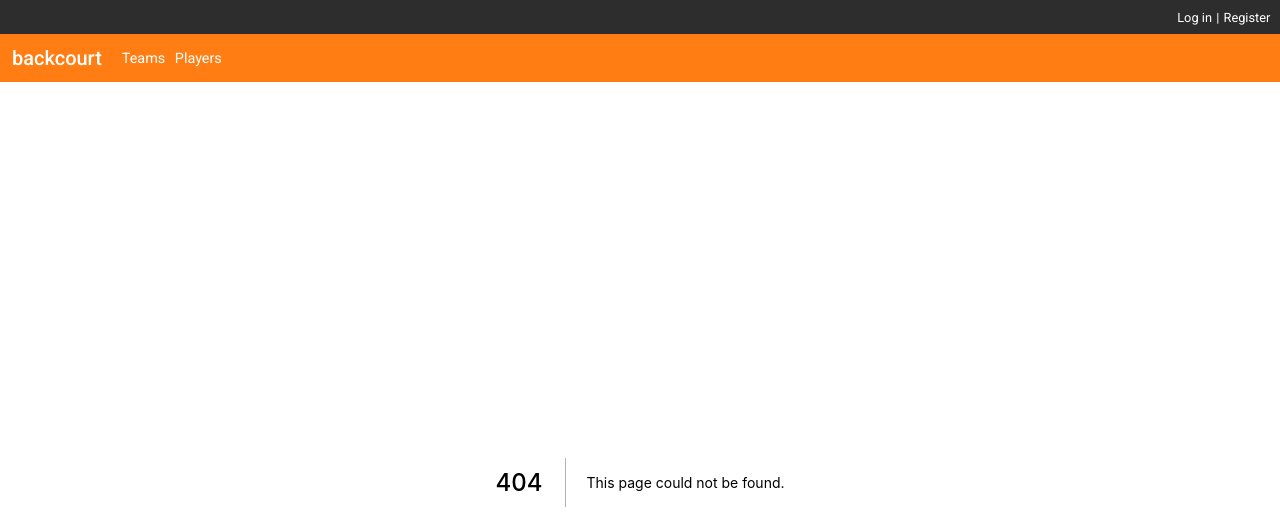
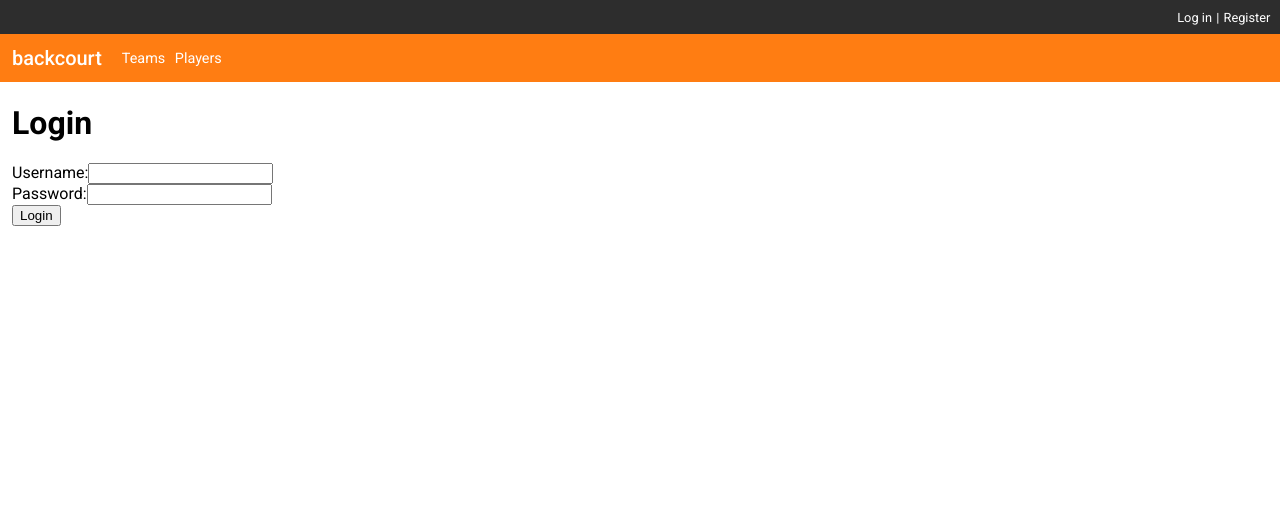
Before and after one commit to danieljameschadwick/backcourt, a Next.js app: page /login in a window 1280 px wide. Before the commit this address had no page. Shown: the top 530 px of the page. Built offline with nearby package versions, Linux system fonts and the light colour scheme.

Commit message:
BACK Login integration, intial Provider/Context/Reducer setup

```diff
--- a/components/layout/Userbar.tsx
+++ b/components/layout/Userbar.tsx
@@ -2,7 +2,7 @@ const Header: React.FC = () => {
     return (
         <div className={"header--userbar"}>
             <div className={"user-links"}>
-                <a href={"#"}>Log in</a>
+                <a href={"/login"}>Log in</a>
 
                 <span className={"splitter"}>|</span>
 
--- a/pages/_app.tsx
+++ b/pages/_app.tsx
@@ -1,11 +1,16 @@
 import "@src/styles/base.scss";
 import { AppProps } from "next/app";
 import Layout from "@src/components/layout/Layout";
+import { InitialState } from "@src/state/InitialState";
+import { Reducer } from "@src/state/Reducer";
+import { StateProvider } from "@src/state/StateProvider";
 
 const App: React.FC<AppProps> = ({ Component, pageProps }) => {
     return (
         <Layout>
-            <Component {...pageProps} />
+            <StateProvider initialState={InitialState} reducer={Reducer}>
+                <Component {...pageProps} />
+            </StateProvider>
         </Layout>
     );
 };
--- /dev/null
+++ b/pages/login.tsx
@@ -0,0 +1,117 @@
+import Head from "next/head";
+import { Formik } from "formik";
+import * as Yup from "yup";
+import { LoginDTO } from "@src/util/dto/LoginDTO";
+import { useStateValue } from "@src/state/StateProvider";
+
+const LoginSchema = Yup.object().shape({
+    username: Yup.string()
+        .min(3, "Too Short!")
+        .max(50, "Too Long!")
+        .required("Required"),
+    password: Yup.string()
+        .required("Required"),
+});
+
+const Login = () => {
+    const [ { user }, dispatch ] = useStateValue();
+
+    const handlePost = async (dto: LoginDTO) => {
+        const requestOptions = {
+            method: "POST",
+            headers: { "Content-Type": "application/json" },
+            body: JSON.stringify(dto),
+        };
+
+        const response = await fetch(`${process.env.API}/auth/login`, requestOptions);
+
+        if (response.status === 401) {
+            return;
+        }
+
+        const data = await response.json();
+        console.log(data);
+
+        dispatch({ type: "setUsername", username: data.username });
+        dispatch({ type: "setAccessToken", accessToken: data.access_token });
+    };
+
+    return (
+        <div>
+            <Head>
+                <title>Backcourt | Login</title>
+                <meta name="description" content="" />
+                <link rel="icon" href="/favicon.ico" />
+            </Head>
+
+            <main>
+                <div className={"container"}>
+                    <h1>Login</h1>
+
+                    {user?.username}
+
+                    <Formik
+                        initialValues={{
+                            username: "",
+                            password: "",
+                        }}
+                        validationSchema={LoginSchema}
+                        onSubmit={(values, { setSubmitting }) => {
+                            handlePost(values);
+
+                            setSubmitting(false);
+                        }}
+                    >
+                        {({
+                              values,
+                              handleChange,
+                              handleSubmit,
+                              isSubmitting,
+                              errors,
+                              touched,
+                          }) => (
+                            <form onSubmit={handleSubmit}>
+                                <div>
+                                    <label>Username:</label>
+
+                                    <input
+                                        type={"text"}
+                                        name={"username"}
+                                        onChange={handleChange}
+                                        value={values.username}
+                                    />
+
+                                    {errors.username && touched.username ? (
+                                        <div>{errors.username}</div>
+                                    ) : null}
+                                </div>
+
+
+                                <div>
+                                    <label>Password:</label>
+
+                                    <input
+                                        type={"text"}
+                                        name={"password"}
+                                        onChange={handleChange}
+                                        value={values.password}
+                                    />
+
+                                    {errors.password && touched.password ? (
+                                        <div>{errors.password}</div>
+                                    ) : null}
+                                </div>
+
+                                <button type="submit" disabled={isSubmitting}>
+                                    Login
+                                </button>
+                            </form>
+                        )}
+                    </Formik>
+                </div>
+            </main>
+        </div>
+    );
+};
+
+export default Login;
--- /dev/null
+++ b/state/InitialState.ts
@@ -0,0 +1,6 @@
+export const InitialState = {
+    user: {
+        username: null,
+        accessToken: null,
+    },
+};
--- /dev/null
+++ b/state/Reducer.ts
@@ -0,0 +1,5 @@
+import { UserReducer } from "@src/state/reducers/UserReducer";
+
+export const Reducer = ({ user }, action) => ({
+    user: UserReducer(user, action),
+});
--- /dev/null
+++ b/state/StateProvider.tsx
@@ -0,0 +1,11 @@
+import { createContext, useContext, useReducer } from "react";
+
+export const StateContext = createContext(undefined);
+
+export const StateProvider = ({ reducer, initialState, children }) => (
+    <StateContext.Provider value={useReducer(reducer, initialState)}>
+        {children}
+    </StateContext.Provider>
+);
+
+export const useStateValue = () => useContext(StateContext);
--- /dev/null
+++ b/state/User.ts
@@ -0,0 +1,4 @@
+export class User {
+    _id!: string;
+    username!: string;
+}
--- /dev/null
+++ b/state/reducers/UserReducer.ts
@@ -0,0 +1,18 @@
+export const UserReducer = (state, action) => {
+    switch (action.type) {
+        case 'setUsername':
+            return {
+                ...state,
+                username: action.username,
+            };
+
+        case 'setAccessToken':
+            return {
+                ...state,
+                accessToken: action.accessToken,
+            }
+
+        default:
+            return state;
+    }
+};
--- /dev/null
+++ b/util/dto/LoginDTO.ts
@@ -0,0 +1,4 @@
+export class LoginDTO {
+    username!: string;
+    password!: string;
+}
```
